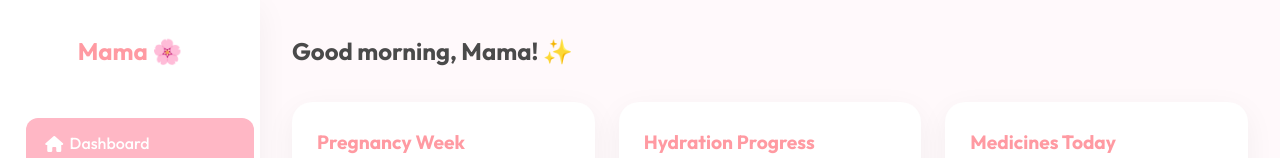
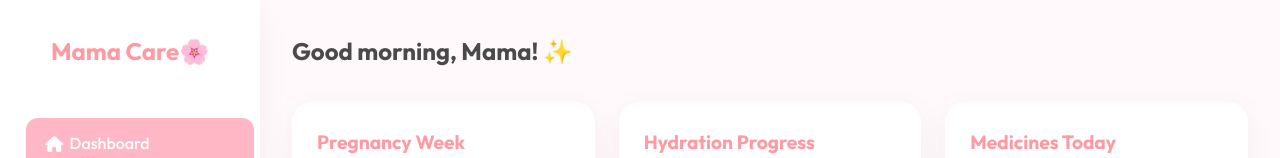
Before and after one commit to kishor-16/pregnancy, a website: page client/dashboard.html in a window 1280 px wide. Shown: the top 158 px of the page. Drawn offline with Linux system fonts and the light colour scheme; no server answers; sample sign-in values are in the browser's storage.

Commit message:
added Care

```diff
--- a/client/dashboard.html
+++ b/client/dashboard.html
@@ -12,7 +12,7 @@
 
 <body>
     <div class="sidebar">
-        <div class="sidebar-logo">Mama 🌸</div>
+        <div class="sidebar-logo">Mama Care🌸</div>
         <ul class="nav-links">
             <li><a href="#" class="active" onclick="showSection('dashboard')"><i class="fas fa-home"></i>&nbsp;
                     Dashboard</a></li>
```
